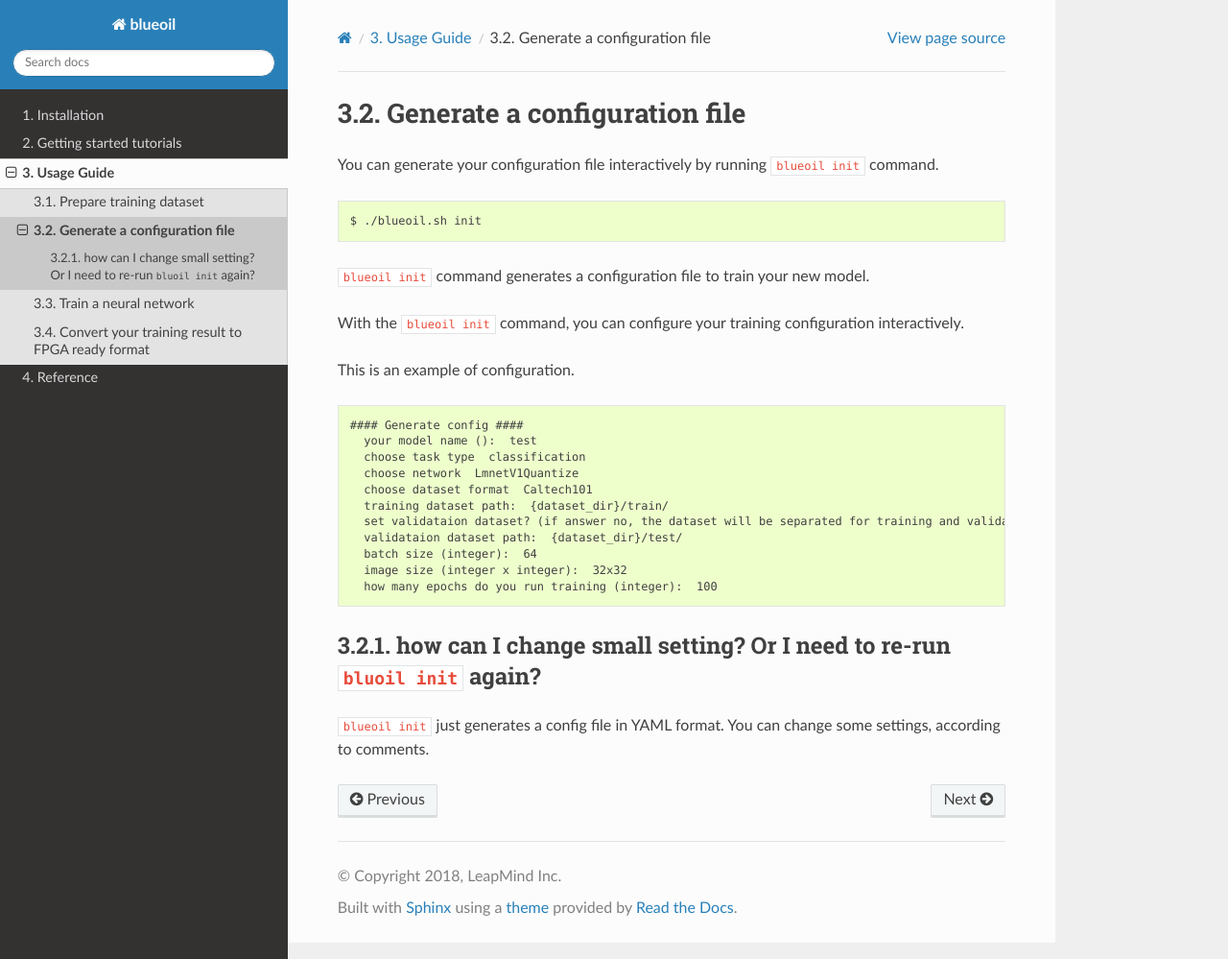
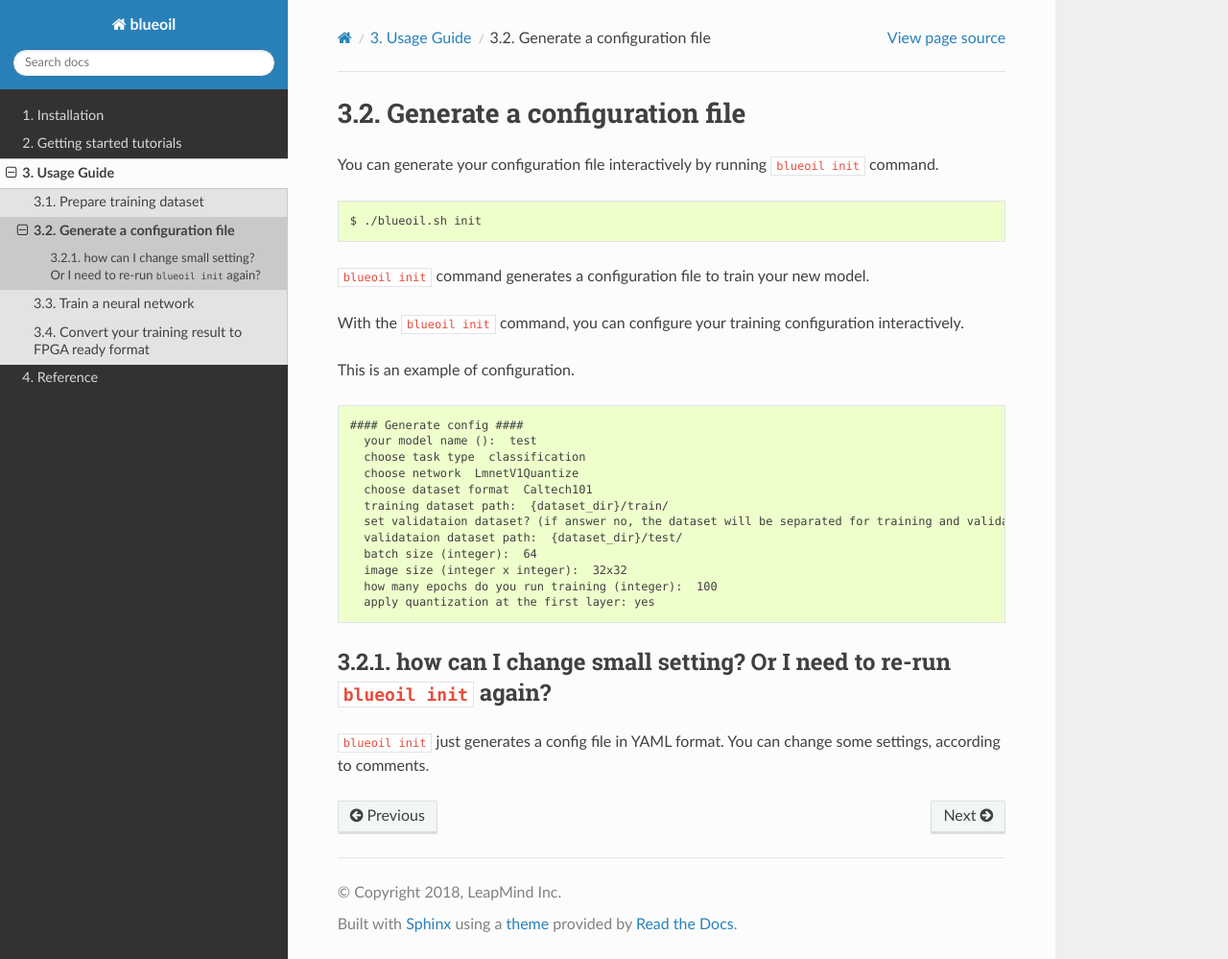
Before and after one commit to blue-oil/blueoil, a Sphinx documentation site: the page built from docs/usage/init.md, in a window 1280 px wide and 999 px high. Shown: the whole window at 96% size. Built offline with Sphinx 7.4.7 and the Read the Docs theme 2.0.0, drawn with Linux system fonts in a browser that asks for light colours; formulas are drawn with MathJax 3; pages that are not in the unit, such as notebooks, are missing from menus.

Commit message:
Update init.md

````diff
--- a/docs/usage/init.md
+++ b/docs/usage/init.md
@@ -21,8 +21,9 @@ This is an example of configuration.
   batch size (integer):  64
   image size (integer x integer):  32x32
   how many epochs do you run training (integer):  100
+  apply quantization at the first layer: yes
 ```
 
-#### how can I change small setting? Or I need to re-run `bluoil init` again?
+#### how can I change small setting? Or I need to re-run `blueoil init` again?
 
 `blueoil init` just generates a config file in YAML format. You can change some settings, according to comments.
````
